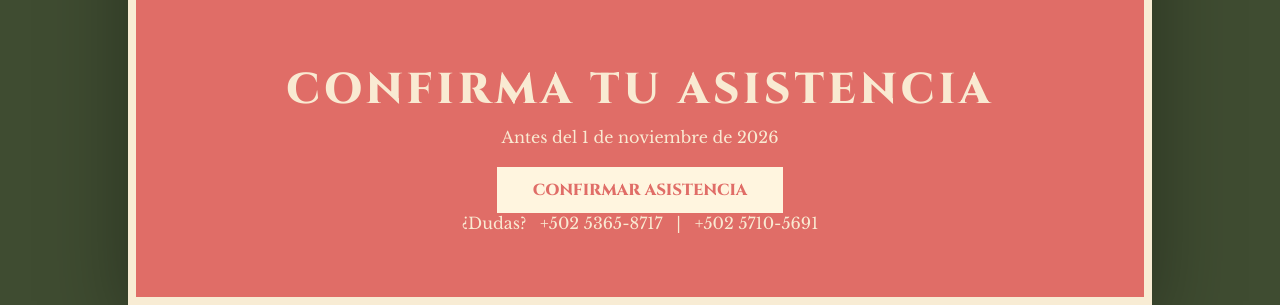
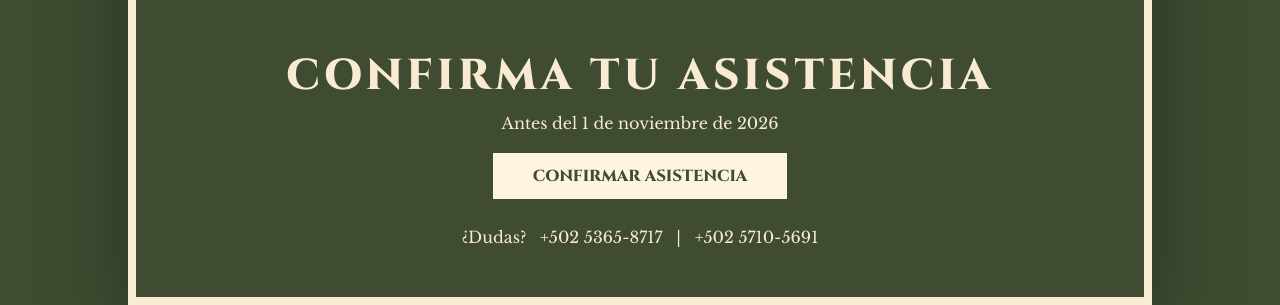
Before and after one commit to fuentesmarlon/wedding-invitation, a website: page civil/index.html in a window 1280 px wide. Shown: the part 1524-1829 px from the top of the page. Drawn offline with nearby package versions, Linux system fonts and the light colour scheme.

Commit message:
made tiny png work better and changed rsvp color palette

```diff
--- a/civil/style.css
+++ b/civil/style.css
@@ -363,7 +363,7 @@
   overflow: hidden;
   padding: 48px 34px;
   color: #f9ead2;
-  background: var(--rose);
+  background: var(--green);
   text-align: center;
 }
 
@@ -383,7 +383,9 @@
 }
 
 .rsvp-button {
-  color: var(--rose);
+  margin: 20px 0 28px;
+  padding: 0 40px;
+  color: var(--green);
   background: var(--cream);
 }
 
@@ -392,8 +394,8 @@
   color: var(--cream);
 }
 
-.contact {
-  margin-top: 28px;
+.rsvp .contact {
+  margin: 0;
 }
 
 .modal {
```
Also changed, not shown: 2 other files.
